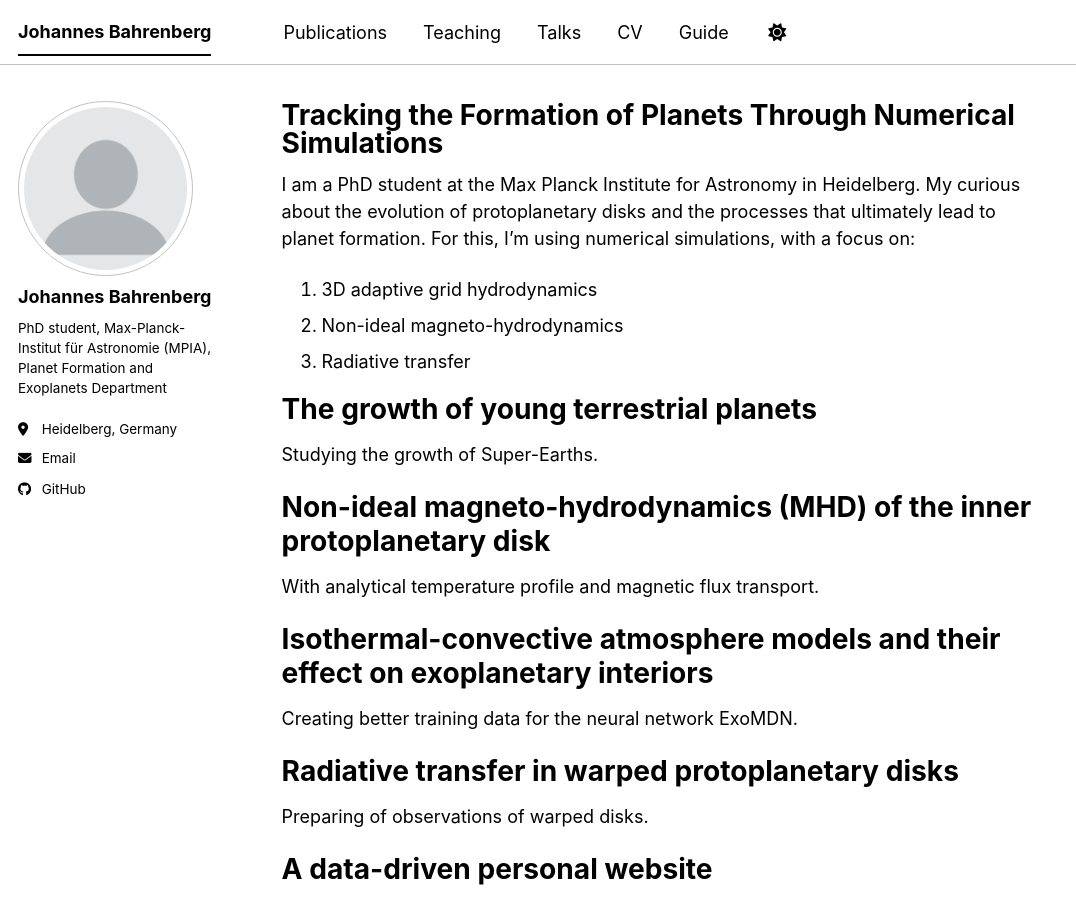
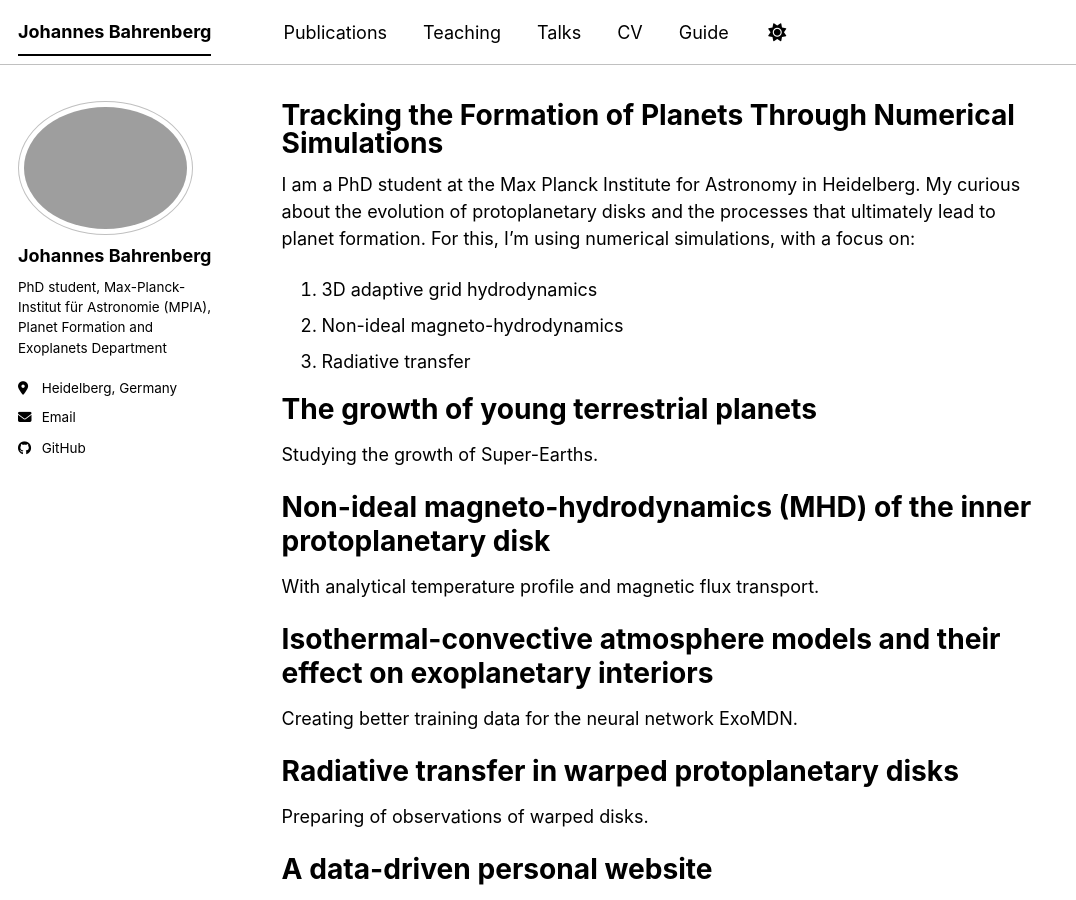
Before and after one commit to johannesbahrenberg/johannesbahrenberg.github.io, a Jekyll site: the page built from _pages/about.md, in a window 1280 px wide and 900 px high. Shown: the whole window, without its empty margins (0-1076 px from the left). Built offline with Jekyll 4.4.1, drawn with Linux system fonts in a browser that asks for light colours; a script bundle is joined from its source files by our own code; library files that are not in the unit come from our copies.

Commit message:
New picture

```diff
--- a/_config.yml
+++ b/_config.yml
@@ -23,7 +23,7 @@
 #               Additional customization can be done by editing /_includes/author-profile.html
 author:
   # Biographic information
-  avatar           : "profile.png"
+  avatar           : "johannes-bahrenberg-profile.jpg"
   name             : "Johannes Bahrenberg"
   pronouns         : # example: "she/her"
   bio              : "PhD student, Max-Planck-Institut für Astronomie (MPIA), Planet Formation and Exoplanets Department"
```
